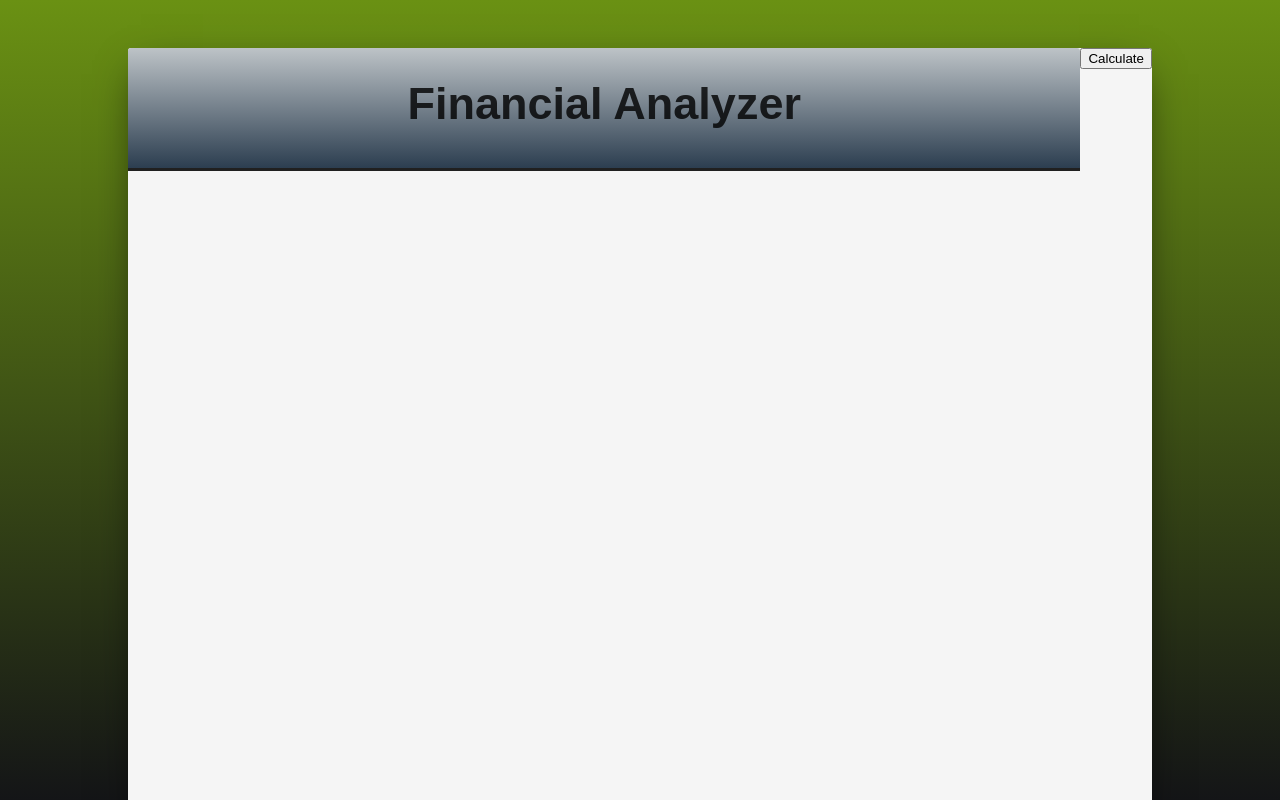
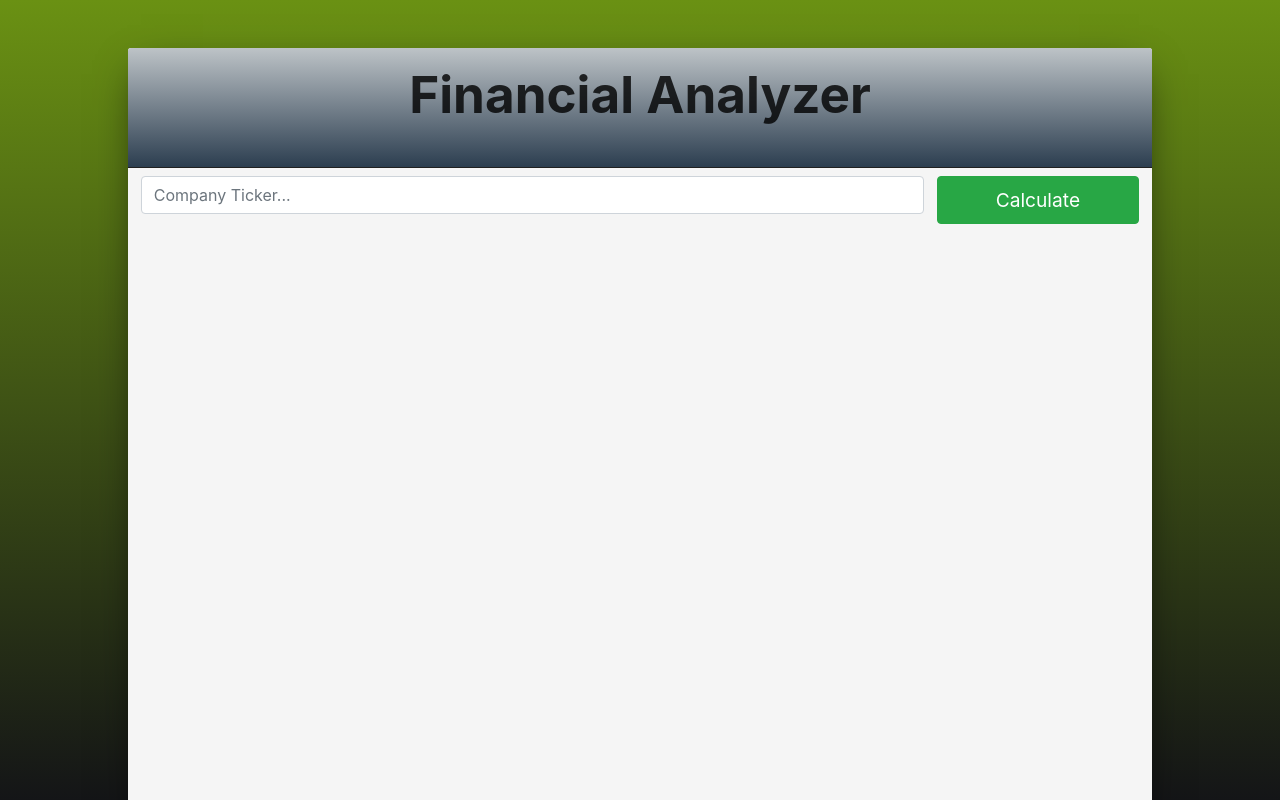
Before and after one commit to brad-herring/financial-ratio-app, a React (Create React App) app: page / in a window 1280 px wide. Shown: the top 800 px of the page. Built offline with nearby package versions, Linux system fonts and the light colour scheme.

Commit message:
Added Bootstrap and form

```diff
--- a/package.json
+++ b/package.json
@@ -3,6 +3,7 @@
   "version": "0.1.0",
   "private": true,
   "dependencies": {
+    "bootstrap": "^4.3.1",
     "react": "^16.8.6",
     "react-dom": "^16.8.6",
     "react-scripts": "2.1.8"
--- a/src/App.css
+++ b/src/App.css
@@ -17,7 +17,7 @@ body {
   border-radius: 3px;
   background: #F5F5F5;
   display: flex;
-  justify-content: center;
+  flex-direction: column;
   margin-top: 3em;
   margin-bottom: 3em;
 }
@@ -27,10 +27,9 @@ body {
   background: #bdc3c7;  /* fallback for old browsers */
   background: -webkit-linear-gradient(to top, #2c3e50, #bdc3c7);  /* Chrome 10-25, Safari 5.1-6 */
   background: linear-gradient(to top, #2c3e50, #bdc3c7); /* W3C, IE 10+/ Edge, Firefox 16+, Chrome 26+, Opera 12+, Safari 7+ */
-
   border-top-right-radius: 3px;
   border-top-left-radius: 3px;
-  border-bottom: 3px solid #202020;
+  border-bottom: 1px solid #202020;
   text-align: center;
   height: 15vh;
 }
@@ -38,6 +37,21 @@ body {
 .header-container h1 {
     color: black;
     opacity: 0.8;
-    font-size: 45px;
+    padding-top: 2vh;
+    font-size: 4vw;
     font-weight: bold;
 }
+
+.form {
+  display: flex;
+  margin-top: 1vh;
+  margin-left: 1vw;
+}
+
+#main-button {
+  margin-left: 1vw;
+  height: 6vh;
+  width: 20vw;
+  font-size: 1.5vw;
+  margin-right: 1vw;
+}
--- a/src/Components/Analytics.js
+++ b/src/Components/Analytics.js
@@ -3,7 +3,6 @@ import '../App.css';
 
 class Analytics extends Component {
   state = {
-    ticker: "AAPL",
     companyName: undefined,
     revenue: undefined,
     grossProfit: undefined,
@@ -13,7 +12,7 @@ class Analytics extends Component {
 
   getData = async (e) => {
     e.preventDefault();
-    const ticker = this.state.ticker;
+    const ticker = e.target.elements.ticker.value;
 
     const income_call = await fetch(`https://financialmodelingprep.com/api/financials/income-statement/${ticker}?period=quarter&datatype=json`);
     const income_data = await income_call.json();
@@ -37,8 +36,9 @@ class Analytics extends Component {
   render() {
     return (
       <div>
-        <form onSubmit={this.getData}>
-          <button>Calculate</button>
+        <form className="form" onSubmit={this.getData}>
+          <input className="form-control" type="text" name="ticker" placeholder="Company Ticker..."/>
+          <button id="main-button" className="btn btn-success">Calculate</button>
         </form>
       </div>
     );
--- a/src/index.js
+++ b/src/index.js
@@ -2,5 +2,6 @@ import React from 'react';
 import ReactDOM from 'react-dom';
 import './index.css';
 import App from './App';
+import 'bootstrap/dist/css/bootstrap.css';
 
 ReactDOM.render(<App />, document.getElementById('root'));
```
Also changed, not shown: src/Components/Display.js (added, +16 -0 lines), 2 other files (tests, documents, lock files or other folders).
